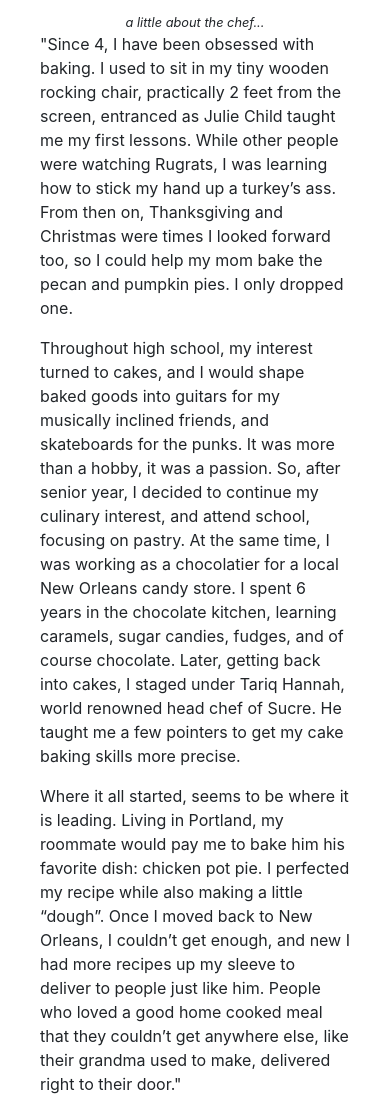
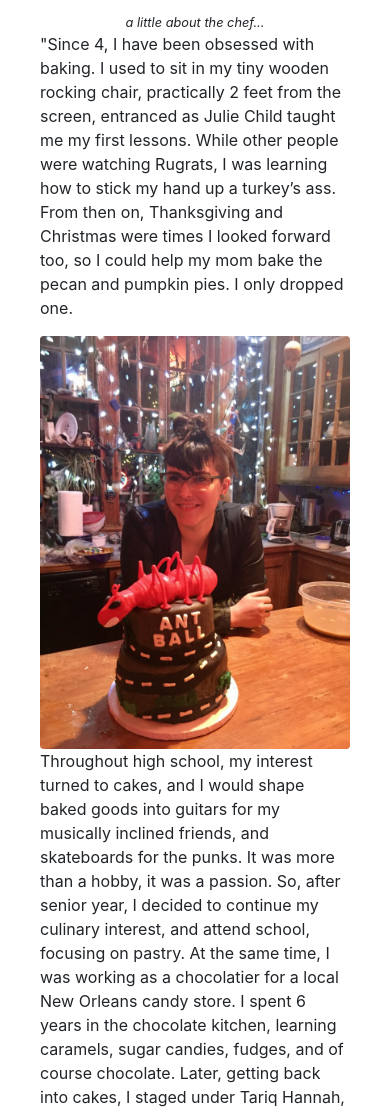
Before and after one commit to ckjpdx/monty-piethon, a plain HTML site: page index.html in a window 390 px wide. Shown: the part 550-1662 px from the top of the page. Drawn offline with nearby package versions, Linux system fonts and the light colour scheme.

Commit message:
add harper float img and max article width

```diff
--- a/css/styles.css
+++ b/css/styles.css
@@ -25,6 +25,9 @@ section.order-here {
   border: dashed 1px burlywood;
   padding: 20px;
   border-radius: 10px;
+}
+article {
+  max-width: 850px;
 }
 div.bg-img {
   padding: 10vw;
@@ -84,6 +87,11 @@ footer img {
   width: 300px;
   max-height: 300px;
 }
+img.harper {
+  float: right;
+  max-width: 50%;
+  max-height: 560px;
+}
 /*font awesome*/
 header i.fa.fa-bars {
   position: absolute;
@@ -106,6 +114,10 @@ header i.fa.fa-bars {
   header i.fa.fa-bars {
     display: block;
   }
+  img.harper {
+    float: none;
+    max-width: 100%;
+  }
   nav {
     display: none;
     top: 52px;
--- a/index.html
+++ b/index.html
@@ -38,12 +38,13 @@
       <p class="sub-info">Cold-Pack Shipped Orders Also Available!</p>
     </section>
     <section>
-      <article>
+      <article class="mx-auto">
         <h2 class="text-center">Harper's Story</h2>
         <p class="sub-info text-center">a little about the chef...</p>
         <p>
           "Since 4, I have been obsessed with baking. I used to sit in my tiny wooden rocking chair, practically 2 feet from the screen, entranced as Julie Child taught me my first lessons. While other people were watching Rugrats, I was learning how to stick my hand up a turkey’s ass. From then on, Thanksgiving and Christmas were times I looked forward too, so I could help my mom bake the pecan and pumpkin pies. I only dropped one.
         </p>
+        <img class="harper rounded mx-auto d-block" src="img/harper.jpg" alt="a picture of Harper the chef">
         <p>
           Throughout high school, my interest turned to cakes, and I would shape baked goods into guitars for my musically inclined friends, and skateboards for the punks. It was more than a hobby, it was a passion. So, after senior year, I decided to continue my culinary interest, and attend school, focusing on pastry. At the same time, I was working as a chocolatier for a local New Orleans candy store. I spent 6 years in the chocolate kitchen, learning caramels, sugar candies, fudges, and of course chocolate. Later, getting back into cakes, I staged under Tariq Hannah, world renowned head chef of Sucre. He taught me a few pointers to get my cake baking skills more precise.
         </p>
```
